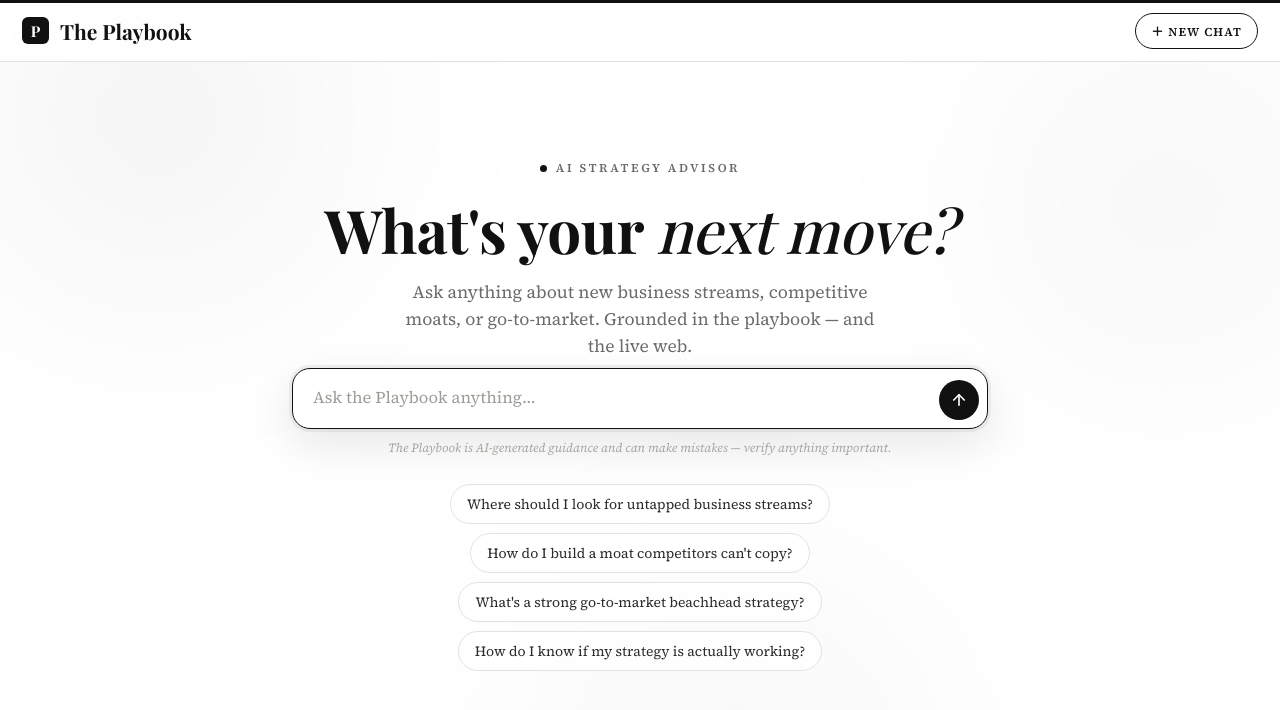
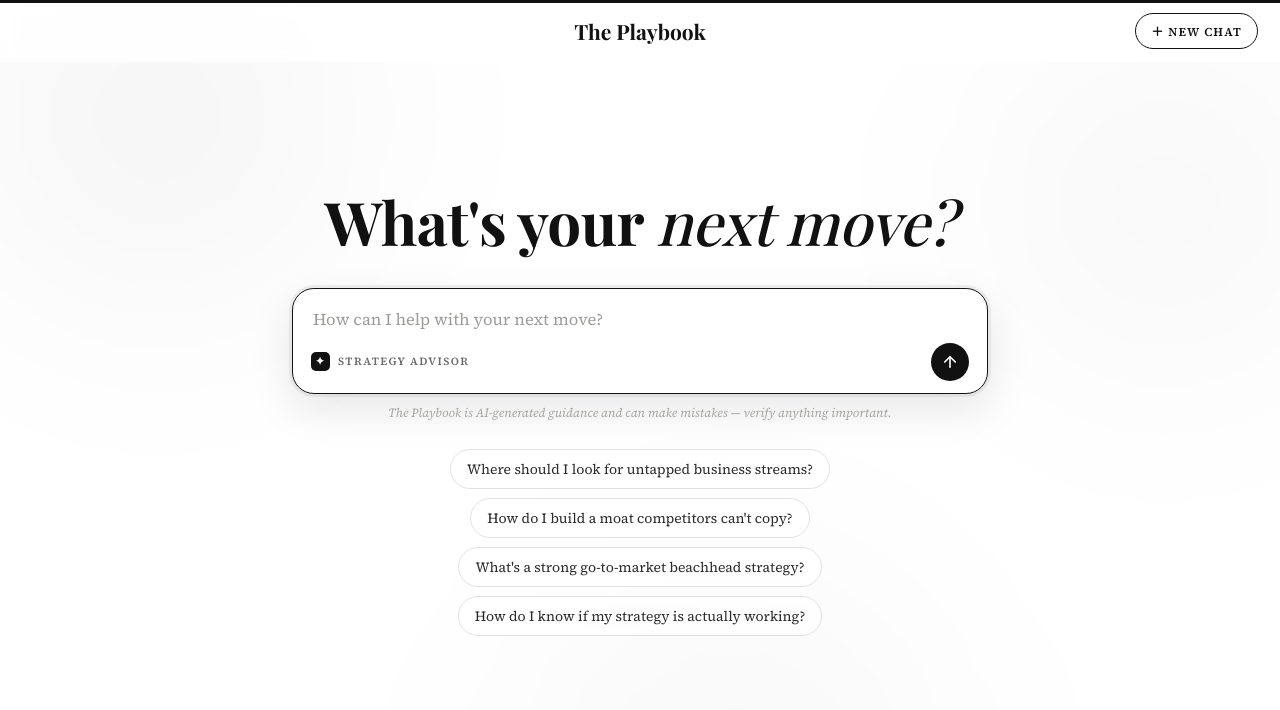
Before and after one commit to vedh679/playbook, a website: page index.html in a window 1280 px wide. Drawn offline with nearby package versions, Linux system fonts and the light colour scheme.

Commit message:
Refine chat UI: centered masthead, Anthropic-style composer, cleaner welcome
- Center "The Playbook" wordmark in the header; remove the brand mark and
  the header/body divider rule
- Restyle the composer as a roomy rounded card with a control row
  (mode label left, send arrow bottom-right), Claude/Anthropic-style
- Simplify the welcome state: drop the kicker and subtitle, keep just the
  headline + composer + suggestions, vertically centered with breathing room

```diff
--- a/index.html
+++ b/index.html
@@ -57,15 +57,15 @@
 
     /* Masthead — black top rule, hairline beneath */
     .topbar {
-      display: flex; align-items: center; justify-content: space-between;
+      position: relative;
+      display: flex; align-items: center; justify-content: flex-end;
       padding: 0 22px; height: 62px; flex: 0 0 auto;
       background: rgba(255,255,255,.82); backdrop-filter: blur(8px);
-      border-bottom: 1px solid var(--border); box-shadow: inset 0 3px 0 var(--rule);
+      box-shadow: inset 0 3px 0 var(--rule);
     }
-    .brand { display: flex; align-items: center; gap: 11px; font-family: var(--font-head); font-weight: 700; font-size: 21px; color: var(--text); }
-    .brand .mark {
-      width: 27px; height: 27px; border-radius: 6px; display: inline-grid; place-items: center;
-      background: var(--rule); color: #fff; font-family: var(--font-head); font-weight: 700; font-size: 15px;
+    .brand {
+      position: absolute; left: 50%; transform: translateX(-50%);
+      display: flex; align-items: center; font-family: var(--font-head); font-weight: 700; font-size: 21px; color: var(--text);
     }
     .newchat {
       display: inline-flex; align-items: center; gap: 7px; cursor: pointer;
@@ -92,7 +92,7 @@
     .chip:hover { border-color: var(--rule); background: #fff; transform: translateY(-1px); }
 
     body.chatting .welcome { display: none; }
-    .welcome #center-mount { margin-top: 8px; }
+    .welcome #center-mount { margin-top: 36px; }
 
     /* Thread */
     .thread { display: flex; flex-direction: column; gap: 28px; padding: 22px 0 26px; }
@@ -143,20 +143,23 @@
     body:not(.chatting) .dock { display: none; }
     .composer-block { max-width: 720px; width: 100%; margin: 0 auto; }
     .composer {
-      display: flex; align-items: flex-end; gap: 10px;
-      background: var(--surface); border: 1px solid var(--border-strong); border-radius: 18px;
-      padding: 8px 8px 8px 20px; box-shadow: var(--shadow);
+      display: flex; flex-direction: column; gap: 8px;
+      background: var(--surface); border: 1px solid var(--border-strong); border-radius: 22px;
+      padding: 16px 16px 12px; box-shadow: var(--shadow);
       transition: box-shadow .25s, border-color .25s;
     }
     .composer:focus-within { border-color: var(--rule); box-shadow: 0 0 0 3px var(--ink-soft), 0 16px 44px rgba(17,17,17,.10); }
     .composer textarea {
-      flex: 1; border: none; outline: none; resize: none; background: transparent;
-      font-family: var(--font-body); font-size: 16.5px; color: var(--text); line-height: 1.5;
-      padding: 9px 0; max-height: 184px;
+      width: 100%; border: none; outline: none; resize: none; background: transparent;
+      font-family: var(--font-body); font-size: 16.5px; color: var(--text); line-height: 1.55;
+      padding: 2px 4px; min-height: 26px; max-height: 184px;
     }
     .composer textarea::placeholder { color: #9d9c97; }
+    .composer-bar { display: flex; align-items: center; justify-content: space-between; padding: 0 2px; }
+    .composer-mode { display: inline-flex; align-items: center; gap: 8px; font-size: 11px; letter-spacing: .13em; text-transform: uppercase; color: var(--muted); font-weight: 600; }
+    .composer-mode .spark { width: 19px; height: 19px; border-radius: 5px; display: inline-grid; place-items: center; background: var(--rule); color: #fff; font-size: 11px; }
     .send {
-      flex: 0 0 auto; width: 40px; height: 40px; border: none; border-radius: 50%; cursor: pointer;
+      flex: 0 0 auto; width: 38px; height: 38px; border: none; border-radius: 50%; cursor: pointer;
       display: grid; place-items: center; color: #fff; background: var(--rule);
       transition: transform .15s, opacity .2s, background .2s;
     }
@@ -177,23 +180,24 @@
 
   <div class="app">
     <div class="topbar">
-      <div class="brand"><span class="mark">P</span> The Playbook</div>
+      <div class="brand">The Playbook</div>
       <button class="newchat" id="newchat" type="button">＋ New chat</button>
     </div>
 
     <div class="stage" id="stage">
       <div class="stage-inner">
         <div class="welcome" id="welcome">
-          <span class="kicker"><span class="dot"></span> AI Strategy Advisor</span>
           <h1>What's your <span class="em">next move?</span></h1>
-          <p>Ask anything about new business streams, competitive moats, or go-to-market. Grounded in the playbook — and the live web.</p>
           <div id="center-mount">
             <div class="composer-block" id="composer-block">
               <form class="composer" id="composer" autocomplete="off">
-                <textarea id="input" rows="1" placeholder="Ask the Playbook anything…"></textarea>
-                <button class="send" id="send" type="submit" aria-label="Send">
-                  <svg viewBox="0 0 24 24" fill="none" stroke="currentColor" stroke-width="2.2" stroke-linecap="round" stroke-linejoin="round"><path d="M12 19V5"/><path d="M5 12l7-7 7 7"/></svg>
-                </button>
+                <textarea id="input" rows="1" placeholder="How can I help with your next move?"></textarea>
+                <div class="composer-bar">
+                  <span class="composer-mode"><span class="spark">✦</span> Strategy advisor</span>
+                  <button class="send" id="send" type="submit" aria-label="Send">
+                    <svg viewBox="0 0 24 24" fill="none" stroke="currentColor" stroke-width="2.2" stroke-linecap="round" stroke-linejoin="round"><path d="M12 19V5"/><path d="M5 12l7-7 7 7"/></svg>
+                  </button>
+                </div>
               </form>
               <div class="disclaimer">The Playbook is AI-generated guidance and can make mistakes — verify anything important.</div>
             </div>
```
